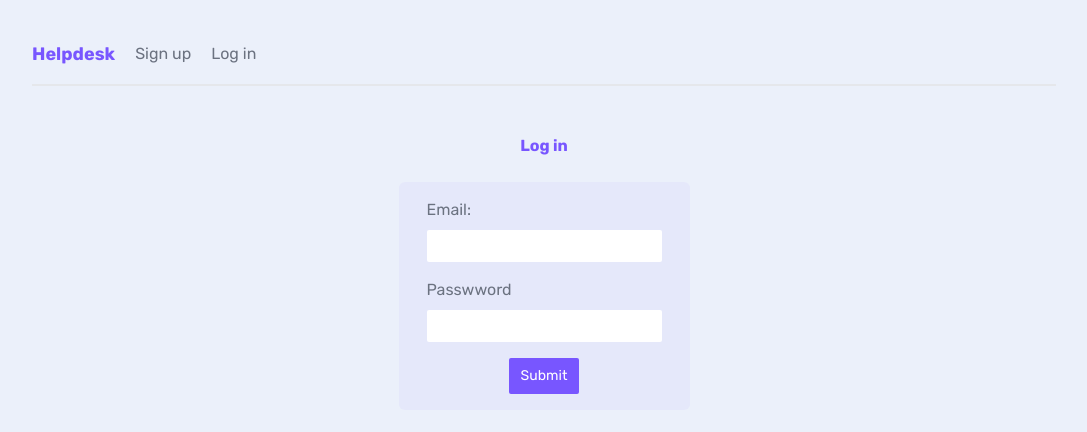
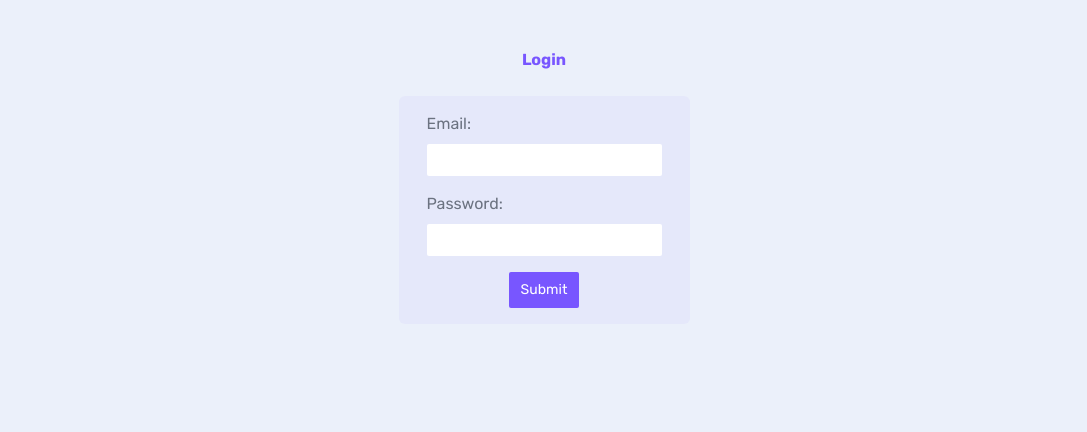
Before and after one commit to Ianmacdonald1989/helpdesk_system-, a Next.js app: page /login in a window 1280 px wide. Shown: the top 432 px of the page, without its empty margins (96-1183 px from the left). Built offline with nearby package versions, Linux system fonts and the light colour scheme.

Commit message:
email verification issue, not recoreding login

```diff
--- a/app/(auth)/AuthForm.jsx
+++ /dev/null
@@ -1,33 +0,0 @@
-"use client"
-
-import {useState} from 'react'
-
-export default function AuthForm({ handleSubmit }) {
-const [email, setEmail] = useState('')
-const [password, setPassword] = useState('')
-
-  return (
-    <form onSubmit={(e) => handleSubmit(e, email, password)}>
-        <label>
-            <span>Email:</span>
-            <input
-            type="email"
-            onChange={(e) => setEmail(e.target.value)}
-            value = {email}
-            required
-            />
-        </label>
-        <label>
-            <span>Passwword</span>
-            <input
-            type= "password"
-            onChange={(e) => setPassword(e.tartget.value)}
-            value={password}
-            required
-            />
-
-        </label>
-        <button className='btn-primary'>Submit</button>
-    </form>
-  )
-}
--- a/app/(auth)/login/layout.jsx
+++ /dev/null
@@ -1,15 +0,0 @@
-import Link from "next/link";
-
-
-export default function AuthLayout({children}) {
-return (
-<>
-<nav>
-<h1>Helpdesk</h1>
-<Link href="/signup">Sign up</Link>
-<Link href="/login">Log in</Link>
-</nav>
-{children}
-</>
-)
-}
--- a/app/(auth)/login/page.jsx
+++ b/app/(auth)/login/page.jsx
@@ -1,20 +1,21 @@
 "use client"
 
-import AuthForm from "../AuthForm";
+// components
+import AuthForm from "../verify/AuthForm"
 
 export default function Login() {
 
 const handleSubmit = async (e, email, password) => {
-    e.preventDefault()
+e.preventDefault()
 
-    console.log('user login', email, password)
+console.log(email, password)
 }
+[]
+return (
+<main>
+    <h2 className="text-center">Login</h2>
 
-return (
-    <main>
-    <h2 className="text-center">Log in</h2>
-
-    <AuthForm handleSubmit={handleSubmit}/>
-    </main>
+    <AuthForm handleSubmit={handleSubmit} />
+</main>
 )
 }
--- a/app/(auth)/signup/page.jsx
+++ b/app/(auth)/signup/page.jsx
@@ -1,21 +1,44 @@
 "use client"
-import { createClientComponentClient } from "@supabase/auth-helpers-nextjs";
+import { useState } from 'react'
+import { useRouter } from 'next/navigation'
+import { createClientComponentClient } from "@supabase/auth-helpers-nextjs"
 
-import AuthForm from "../AuthForm";
+// components
+import AuthForm from "../verify/AuthForm"
 
 export default function Signup() {
+  const router = useRouter()
+  const [error, setError] = useState('')
 
   const handleSubmit = async (e, email, password) => {
     e.preventDefault()
+    setError('')
 
-    console.log('user signup', email, password)
-}
+    const supabase = createClientComponentClient()
+    const { error } = await supabase.auth.signUp({
+      email,
+      password,
+      options: {
+        emailRedirectTo: `${location.origin}/api/auth/callback`
+      }
+    })
+    if (error) {
+      setError(error.message)
+    }
+    if (!error) {
+      router.push('/verify')
+    }
+  }
 
   return (
-   <main>
-    <h2 className="text-center">Sign up</h2>
+    <main>
+      <h2 className="text-center">Sign up</h2>
 
-    <AuthForm handleSubmit={handleSubmit}/>
-   </main>
+      <AuthForm handleSubmit={handleSubmit} />
+
+      {error && (
+        <div className="error">{error}</div>
+      )}
+    </main>
   )
 }
--- /dev/null
+++ b/app/(auth)/verify/AuthForm.jsx
@@ -0,0 +1,33 @@
+
+"use client"
+
+import { useState } from 'react'
+
+export default function AuthForm({ handleSubmit }) {
+  const [email, setEmail] = useState('')
+  const [password, setPassword] = useState('')
+
+  return (
+    <form onSubmit={(e) => handleSubmit(e, email, password)}>
+      <label>
+        <span>Email:</span>
+        <input
+          type="email"
+          onChange={(e) => setEmail(e.target.value)}
+          value={email}
+          required
+        />
+      </label>
+      <label>
+        <span>Password:</span>
+        <input
+          type="password"
+          onChange={(e) => setPassword(e.target.value)}
+          value={password}
+          required
+        />
+      </label>
+      <button className="btn-primary">Submit</button>
+    </form>
+  )
+}
--- /dev/null
+++ b/app/(auth)/verify/layout.jsx
@@ -0,0 +1,14 @@
+import Link from "next/link"
+
+export default function AuthLayout({ children }) {
+return (
+<>
+    <nav>
+    <h1>Dojo Helpdesk</h1>
+    <Link href="/signup">Sign up</Link>
+    <Link href="/login">Login</Link>
+    </nav>
+    {children}
+</>
+)
+}
--- /dev/null
+++ b/app/(auth)/verify/page.jsx
@@ -0,0 +1,8 @@
+export default function Verify() {
+    return (
+    <main className="text-center">
+        <h2>Thanks for registering</h2>
+        <p>Before logging in, you need to verify your email address.</p>
+    </main>
+    )
+}
--- /dev/null
+++ b/app/api/tickets /auth/callback/route.js
@@ -0,0 +1,15 @@
+import { createRouteHandlerClient } from '@supabase/auth-helpers-nextjs'
+import { cookies } from 'next/headers'
+import { NextResponse } from 'next/server'
+
+export async function GET(request) {
+const url = new URL(request.url)
+const code = url.searchParams.get('code')
+
+if (code) {
+const supabase = createRouteHandlerClient({ cookies })
+await supabase.auth.exchangeCodeForSession(code)
+}
+
+return NextResponse.redirect(url.origin)
+}
```
